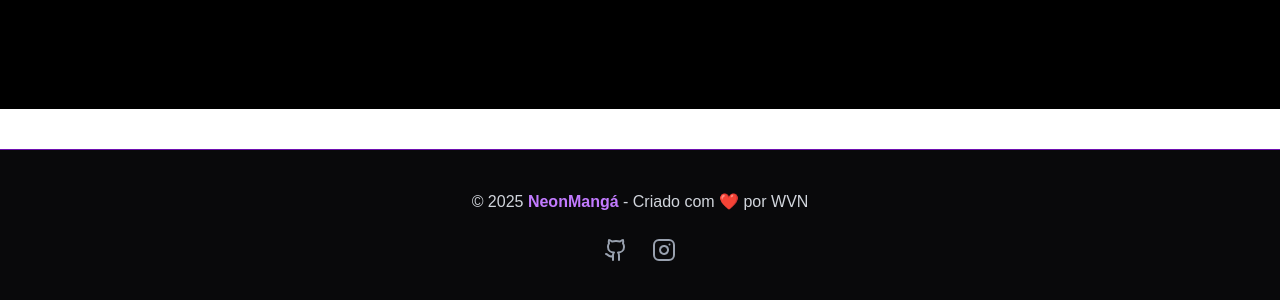
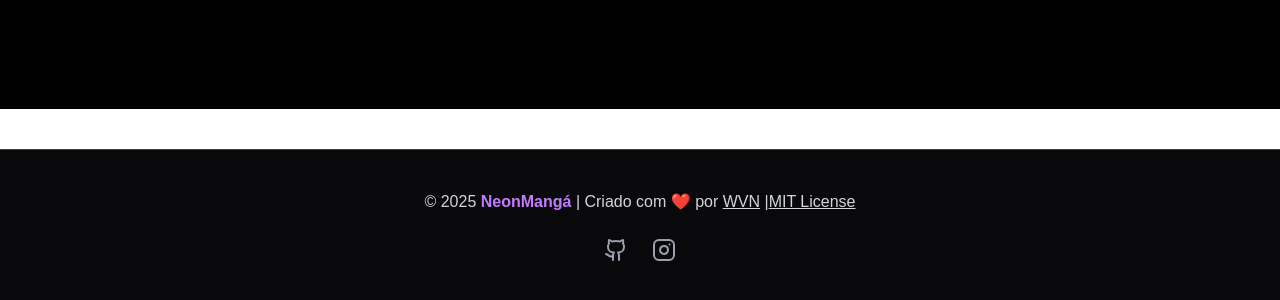
Before and after one commit to wagner-wvn/NeonManga, a Next.js app: page /search in a window 1280 px wide. Shown: the part 748-1048 px from the top of the page. Built offline with nearby package versions, Linux system fonts and the light colour scheme.

Commit message:
Ajuste footer

```diff
--- a/src/app/components/Footer.tsx
+++ b/src/app/components/Footer.tsx
@@ -7,8 +7,10 @@ export default function Footer() {
         {/* Texto */}
         <p className="text-gray-300 text-sm sm:text-base text-center">
           &copy; 2025{" "}
-          <span className="text-purple-400 font-semibold">NeonMangá</span> - Criado com ❤️ por <a href="https://caminhourbano.com.br/" target="_blank">WVN</a>
+          <span className="text-purple-400 font-semibold">NeonMangá</span> | Criado com <span className="text-red-500">❤️</span> por <a href="https://caminhourbano.com.br/" target="_blank" className="underline hover:text-purple-400">WVN</a> |
+          <a href="https://github.com/wagner-wvn/NeonManga/blob/master/LICENSE.txt" target="_blank" className="underline hover:text-purple-400">MIT License</a>
         </p>
+
 
         {/* Links de redes sociais */}
         <div className="flex gap-6 mt-2">
```
